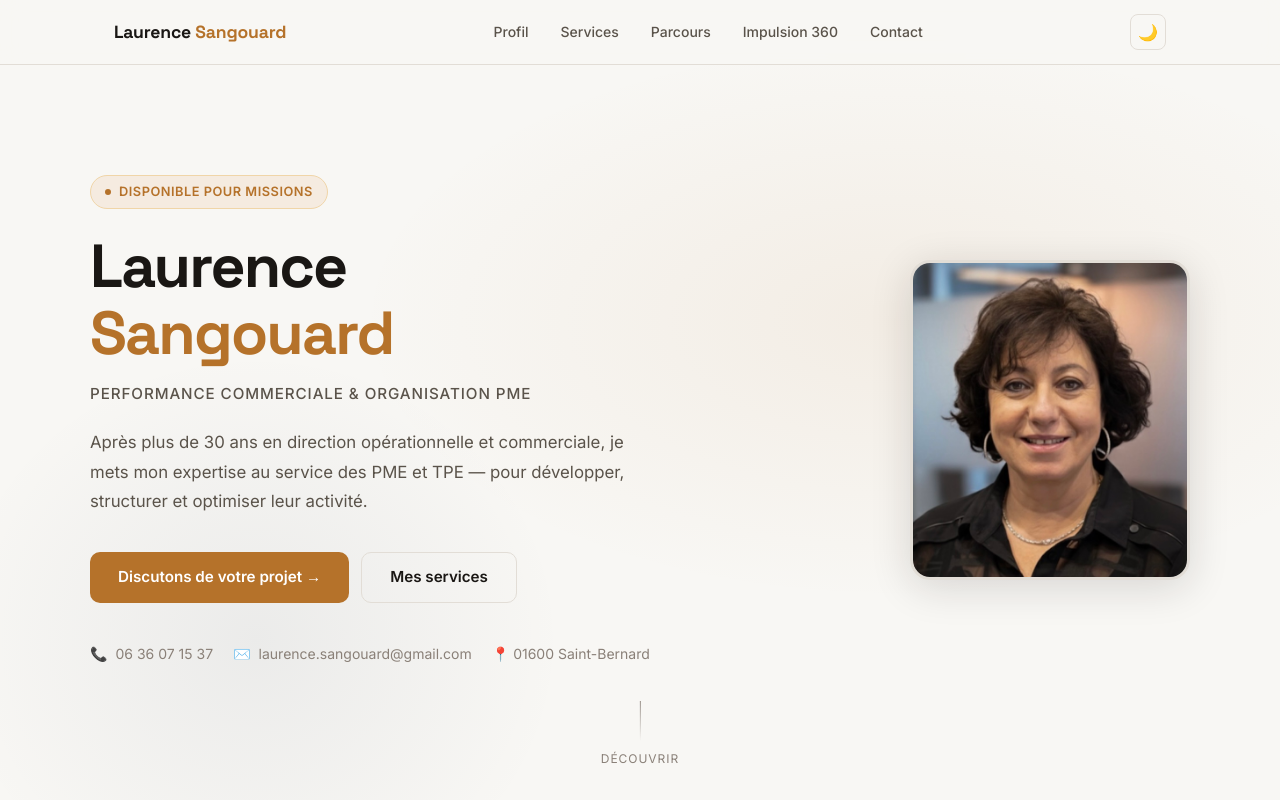
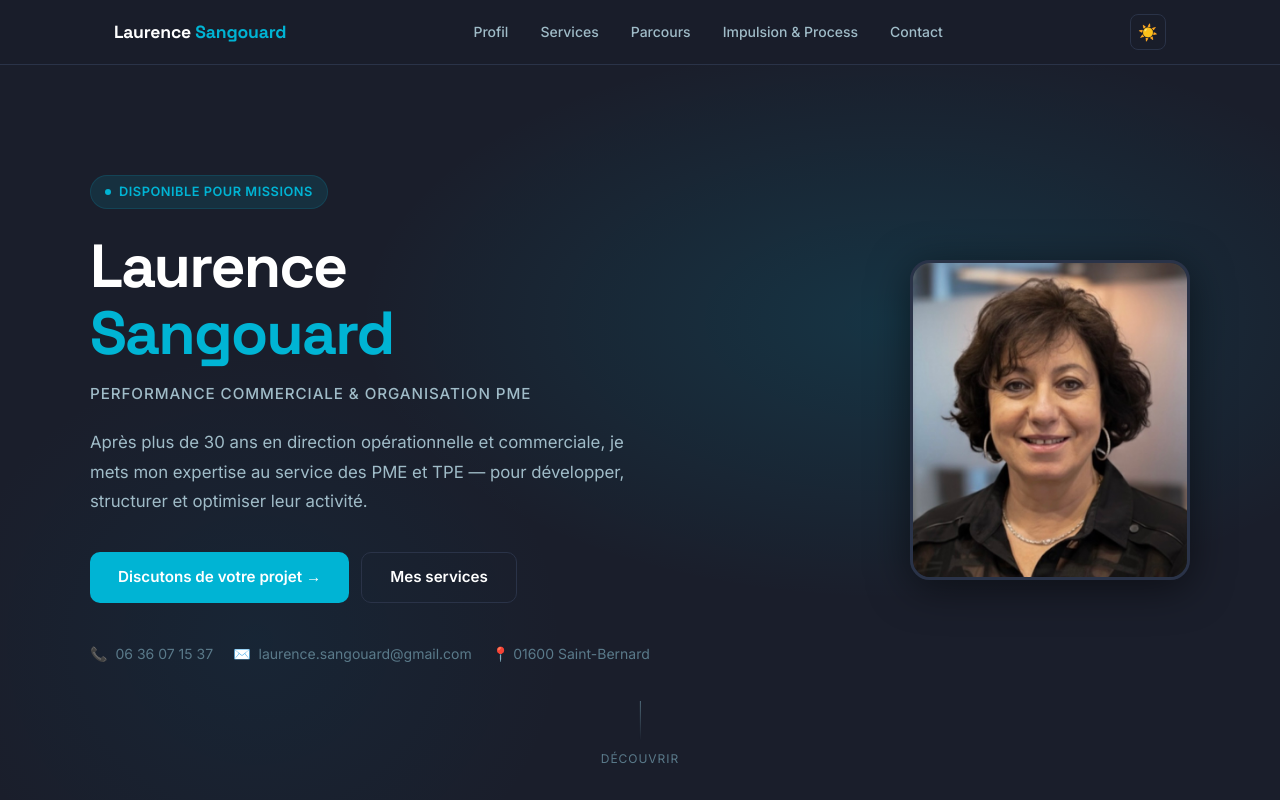
Before and after one commit to Laurence-sangouard/cv, a plain HTML site: page index.html in a window 1280 px wide. Shown: the top 800 px of the page. Drawn offline with Linux system fonts and the light colour scheme.

Commit message:
Add files via upload

```diff
--- a/index.html
+++ b/index.html
@@ -1,50 +1,50 @@
 <!DOCTYPE html>
-<html lang="fr" data-theme="light">
+<html lang="fr" data-theme="dark">
 <head>
   <meta charset="UTF-8" />
   <meta name="viewport" content="width=device-width, initial-scale=1.0" />
   <title>Laurence Sangouard – Performance Commerciale & Organisation PME</title>
-  <meta name="description" content="Laurence Sangouard – Conseil et formation en performance commerciale, management et organisation pour PME/TPE. Fondatrice d'IMPULSION 360." />
+  <meta name="description" content="Laurence Sangouard – Conseil et formation en performance commerciale, management et organisation pour PME/TPE. Fondatrice d'Impulsion &amp; Process." />
   <style>
     @import url('https://fonts.googleapis.com/css2?family=Inter:wght@300;400;500;600;700&family=Space+Grotesk:wght@400;500;600;700&display=swap');
 
     /* ─── Variables ─── */
     :root {
-      --bg: #f8f7f4;
+      --bg: #eef7fa;
       --bg2: #ffffff;
-      --bg3: #f0ede7;
+      --bg3: #dff0f5;
       --surface: #ffffff;
-      --border: #e2ddd6;
-      --text: #1a1714;
-      --text2: #5a534a;
-      --text3: #8a8078;
-      --accent: #b5722a;
-      --accent2: #8a5520;
-      --accent-soft: #f5ebe0;
-      --navy: #1e2d4a;
-      --gold: #c9922f;
-      --gold-light: #f0d5a8;
-      --shadow: 0 2px 16px rgba(26,23,20,.08);
-      --shadow-lg: 0 8px 40px rgba(26,23,20,.14);
+      --border: #b8dce8;
+      --text: #1a1e2b;
+      --text2: #3a4e5c;
+      --text3: #6a8a9a;
+      --accent: #009ab8;
+      --accent2: #007a90;
+      --accent-soft: #d8f2f8;
+      --navy: #1a1e2b;
+      --gold: #00b4d4;
+      --gold-light: #b8e8f4;
+      --shadow: 0 2px 16px rgba(0,100,140,.08);
+      --shadow-lg: 0 8px 40px rgba(0,100,140,.16);
       --radius: 12px;
       --radius-lg: 20px;
       --transition: .25s cubic-bezier(.4,0,.2,1);
     }
     [data-theme="dark"] {
-      --bg: #0f0d0b;
-      --bg2: #181512;
-      --bg3: #221e1a;
-      --surface: #1e1a16;
-      --border: #2e2820;
-      --text: #f0ede7;
-      --text2: #b5a99a;
-      --text3: #7a6e62;
-      --accent: #d4894e;
-      --accent2: #e8a06a;
-      --accent-soft: #2a1f14;
-      --navy: #c4d4f0;
-      --gold: #d4a44c;
-      --gold-light: #2e2010;
+      --bg: #1a1e2b;
+      --bg2: #1e2333;
+      --bg3: #242938;
+      --surface: #1e2333;
+      --border: #2a3348;
+      --text: #ffffff;
+      --text2: #a0bcc8;
+      --text3: #5a7a8a;
+      --accent: #00b4d4;
+      --accent2: #00d4f4;
+      --accent-soft: rgba(0,180,212,.12);
+      --navy: #00b4d4;
+      --gold: #00c8e8;
+      --gold-light: rgba(0,180,212,.15);
       --shadow: 0 2px 16px rgba(0,0,0,.3);
       --shadow-lg: 0 8px 40px rgba(0,0,0,.5);
     }
@@ -72,12 +72,12 @@
     /* ─── Nav ─── */
     #nav {
       position: fixed; top: 0; left: 0; right: 0; z-index: 100;
-      background: rgba(248,247,244,.92);
+      background: rgba(238,247,250,.92);
       backdrop-filter: blur(12px);
       border-bottom: 1px solid var(--border);
       transition: background var(--transition), box-shadow var(--transition);
     }
-    [data-theme="dark"] #nav { background: rgba(15,13,11,.92); }
+    [data-theme="dark"] #nav { background: rgba(26,30,43,.92); }
     #nav.scrolled { box-shadow: var(--shadow); }
     .nav-inner {
       max-width: 1100px; margin: 0 auto;
@@ -139,13 +139,13 @@
     .hero-bg {
       position: absolute; inset: 0; z-index: 0;
       background:
-        radial-gradient(ellipse 60% 50% at 70% 40%, rgba(181,114,42,.08) 0%, transparent 70%),
-        radial-gradient(ellipse 40% 60% at 20% 80%, rgba(30,45,74,.06) 0%, transparent 60%);
+        radial-gradient(ellipse 60% 50% at 70% 40%, rgba(0,180,212,.08) 0%, transparent 70%),
+        radial-gradient(ellipse 40% 60% at 20% 80%, rgba(0,100,140,.06) 0%, transparent 60%);
     }
     [data-theme="dark"] .hero-bg {
       background:
-        radial-gradient(ellipse 60% 50% at 70% 40%, rgba(212,137,78,.12) 0%, transparent 70%),
-        radial-gradient(ellipse 40% 60% at 20% 80%, rgba(196,212,240,.06) 0%, transparent 60%);
+        radial-gradient(ellipse 60% 50% at 70% 40%, rgba(0,180,212,.15) 0%, transparent 70%),
+        radial-gradient(ellipse 40% 60% at 20% 80%, rgba(0,100,140,.10) 0%, transparent 60%);
     }
     .hero-inner {
       max-width: 1100px; margin: 0 auto; width: 100%;
@@ -303,7 +303,7 @@
       margin-bottom: 8px;
     }
     .stat-label { font-size: .85rem; color: var(--text3); font-weight: 500; line-height: 1.4; }
-    .stat-card.featured { background: linear-gradient(135deg, var(--accent), var(--gold)); border-color: transparent; }
+    .stat-card.featured { background: linear-gradient(135deg, #007a90, #00b4d4); border-color: transparent; }
     .stat-card.featured .stat-number, .stat-card.featured .stat-label { color: #fff; }
     .values-list { margin-top: 28px; }
     .values-list h4 { font-size: .875rem; font-weight: 700; color: var(--text3); text-transform: uppercase; letter-spacing: .08em; margin-bottom: 16px; }
@@ -415,17 +415,17 @@
     .timeline-current::before { content: ''; width: 6px; height: 6px; background: var(--accent); border-radius: 50%; animation: pulse 1.5s infinite; }
     @keyframes pulse { 0%,100% { opacity: 1; } 50% { opacity: .4; } }
 
-    /* ─── IMPULSION 360 ─── */
+    /* ─── Impulsion &amp; Process ─── */
     #impulsion {
-      background: linear-gradient(135deg, #1e2d4a 0%, #2d4068 100%);
+      background: linear-gradient(135deg, #0d1a2e 0%, #1a2e40 100%);
       color: #fff;
       position: relative; overflow: hidden;
     }
     [data-theme="dark"] #impulsion {
-      background: linear-gradient(135deg, #0d1625 0%, #1a2840 100%);
+      background: linear-gradient(135deg, #0d1218 0%, #0d2030 100%);
     }
     #impulsion::before {
-      content: '360';
+      content: '&';
       position: absolute; right: -40px; top: -40px;
       font-family: 'Space Grotesk', sans-serif;
       font-size: 16rem; font-weight: 900;
@@ -642,7 +642,7 @@
         <li><a href="#about">Profil</a></li>
         <li><a href="#services">Services</a></li>
         <li><a href="#experience">Parcours</a></li>
-        <li><a href="#impulsion">Impulsion 360</a></li>
+        <li><a href="#impulsion">Impulsion &amp; Process</a></li>
         <li><a href="#contact">Contact</a></li>
       </ul>
       <div class="nav-actions">
@@ -656,7 +656,7 @@
       <a href="#about">Profil</a>
       <a href="#services">Services</a>
       <a href="#experience">Parcours</a>
-      <a href="#impulsion">Impulsion 360</a>
+      <a href="#impulsion">Impulsion &amp; Process</a>
       <a href="#contact">Contact</a>
     </div>
   </nav>
@@ -713,7 +713,7 @@
             terrain et outils de gestion modernes (CRM, IA, automatisations).
           </p>
           <p>
-            Aujourd'hui, au travers d'<strong>IMPULSION 360</strong>, je propose des missions courtes
+            Aujourd'hui, au travers d'<strong>Impulsion &amp; Process</strong>, je propose des missions courtes
             et ciblées pour accompagner les dirigeants de PME/TPE dans le développement et la
             structuration de leur activité.
           </p>
@@ -930,13 +930,13 @@
     </div>
   </section>
 
-  <!-- IMPULSION 360 -->
+  <!-- Impulsion &amp; Process -->
   <section id="impulsion">
     <div class="section-inner">
       <div class="impulsion-grid">
         <div class="impulsion-left reveal">
           <span class="section-eyebrow">Actualité</span>
-          <h2 class="imp-title">IMPULSION <span>360</span></h2>
+          <h2 class="imp-title">Impulsion <span>&amp; Process</span></h2>
           <p>
             Projet actif en cours de lancement, accompagné par le programme
             <strong style="color:#c9922f;">HEC STAND UP</strong> qui soutient les
@@ -1133,7 +1133,7 @@
         <a href="#about">Profil</a>
         <a href="#services">Services</a>
         <a href="#experience">Parcours</a>
-        <a href="#impulsion">Impulsion 360</a>
+        <a href="#impulsion">Impulsion &amp; Process</a>
         <a href="#contact">Contact</a>
       </nav>
       <div class="footer-actions">
@@ -1149,7 +1149,7 @@
     // Theme
     const root = document.documentElement;
     const btn = document.getElementById('themeToggle');
-    const saved = localStorage.getItem('theme') || 'light';
+    const saved = localStorage.getItem('theme') || 'dark';
     root.setAttribute('data-theme', saved);
     btn.textContent = saved === 'dark' ? '☀️' : '🌙';
     btn.addEventListener('click', () => {
```
